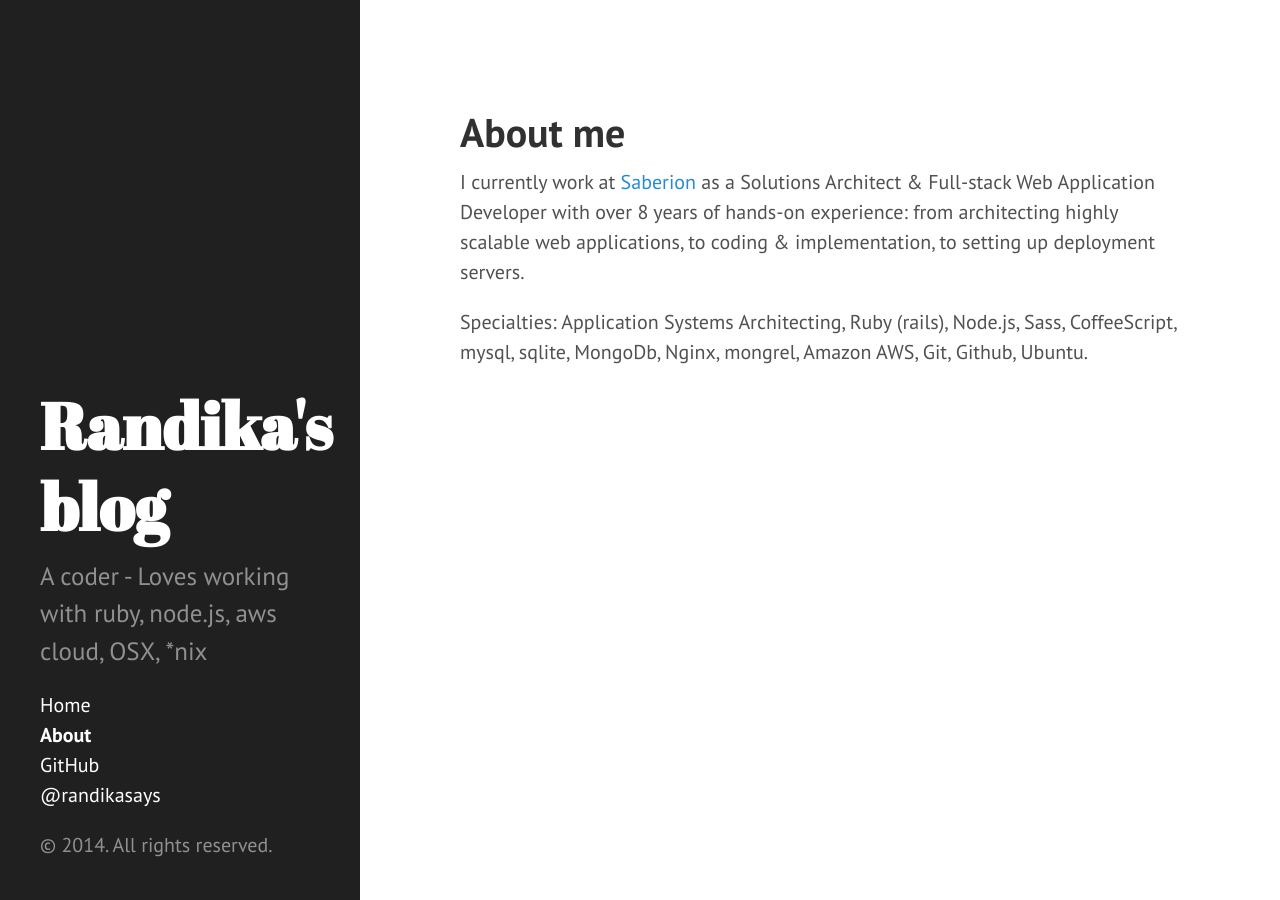
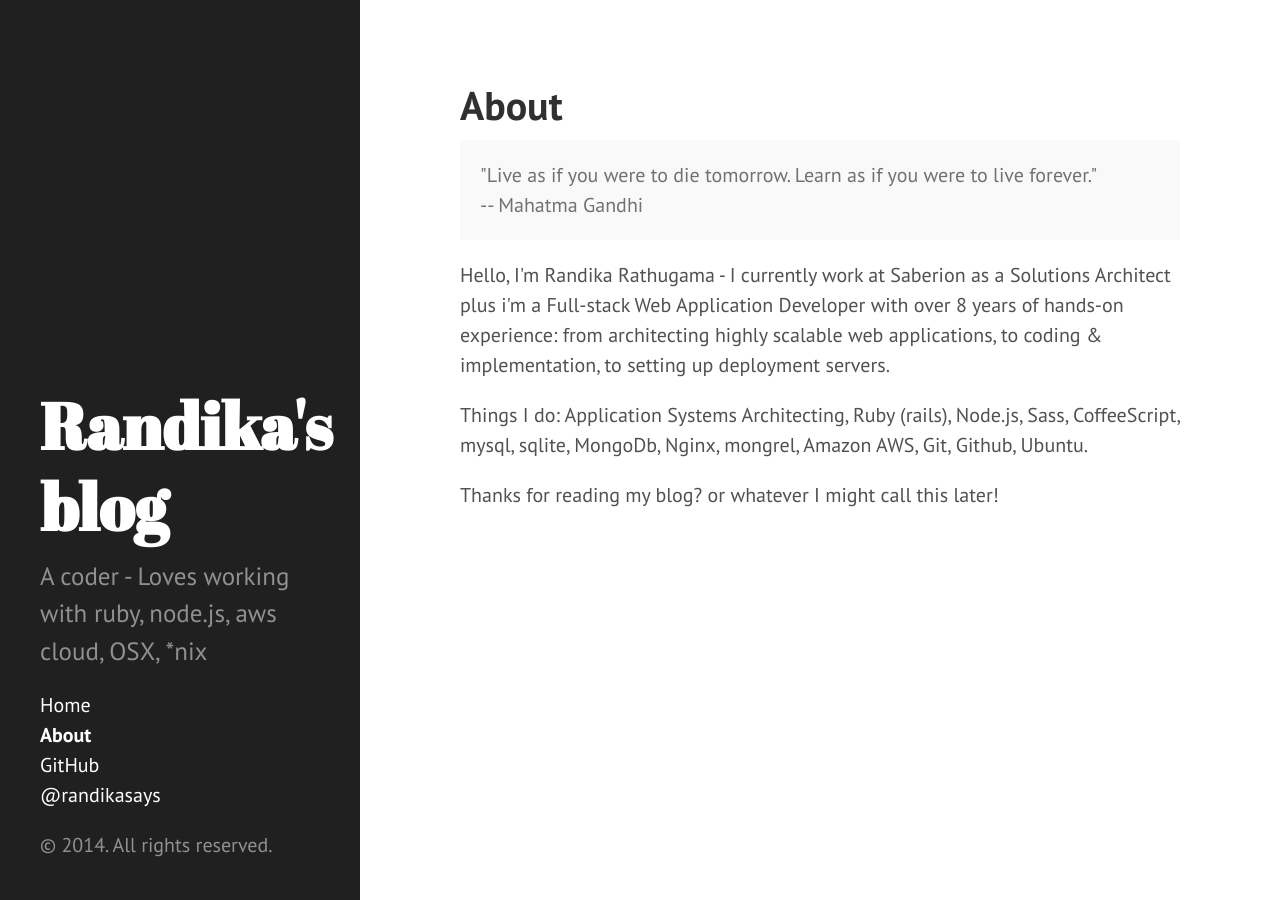
Before and after one commit to randika/archived_randika.github.io, a Jekyll site: the page built from about/index.html, in a window 1280 px wide. Built offline with Jekyll 4.4.1, drawn with Linux system fonts in a browser that asks for light colours; Markdown is read by kramdown in place of the engine named in the settings.

Commit message:
about me removed

```diff
--- a/about/index.html
+++ b/about/index.html
@@ -1,15 +1,21 @@
 ---
-layout: default
-title: "Randika Rathugama - About me"
+layout: page
+title: About
 ---
 
-<div id="home">
-  <h1>About me</h1>
-  <p>
-  	I currently work at <a href="http://www.saberion.com/" target="_blank">Saberion</a> as a Solutions Architect  & Full-stack Web Application Developer with over 8 years of hands-on experience: from architecting highly scalable web applications, to coding & implementation, to setting up deployment servers.
-  </p>
-  <p>
-  	Specialties: Application Systems Architecting, Ruby (rails), Node.js, Sass, CoffeeScript, mysql, sqlite, MongoDb, Nginx, mongrel, Amazon AWS, Git, Github, Ubuntu.
-  </p>
+<p class="message">
+  "Live as if you were to die tomorrow. Learn as if you were to live forever."
+<br/>
+  -- Mahatma Gandhi
+</p>
+<p>
+Hello, I'm Randika Rathugama - I currently work at Saberion as a Solutions Architect plus i'm a Full-stack Web Application Developer with over 8 years of hands-on experience: from architecting highly scalable web applications, to coding & implementation, to setting up deployment servers.
+</p>
+<p>
+Things I do: Application Systems Architecting, Ruby (rails), Node.js, Sass, CoffeeScript, mysql, sqlite, MongoDb, Nginx, mongrel, Amazon AWS, Git, Github, Ubuntu.
+</p>
 
-</div>
+
+
+
+Thanks for reading my blog? or whatever I might call this later!
```
Also changed, not shown: about.md (deleted, +0 -21 lines).
